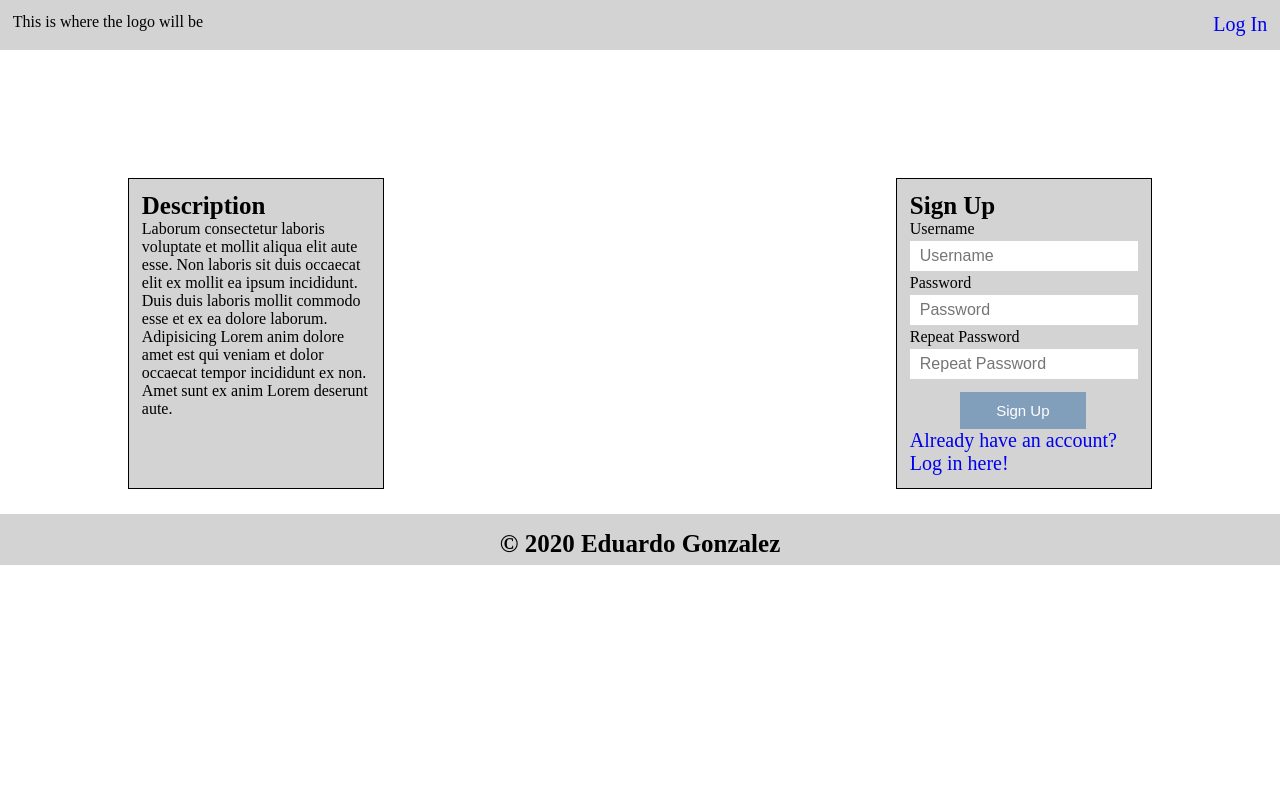
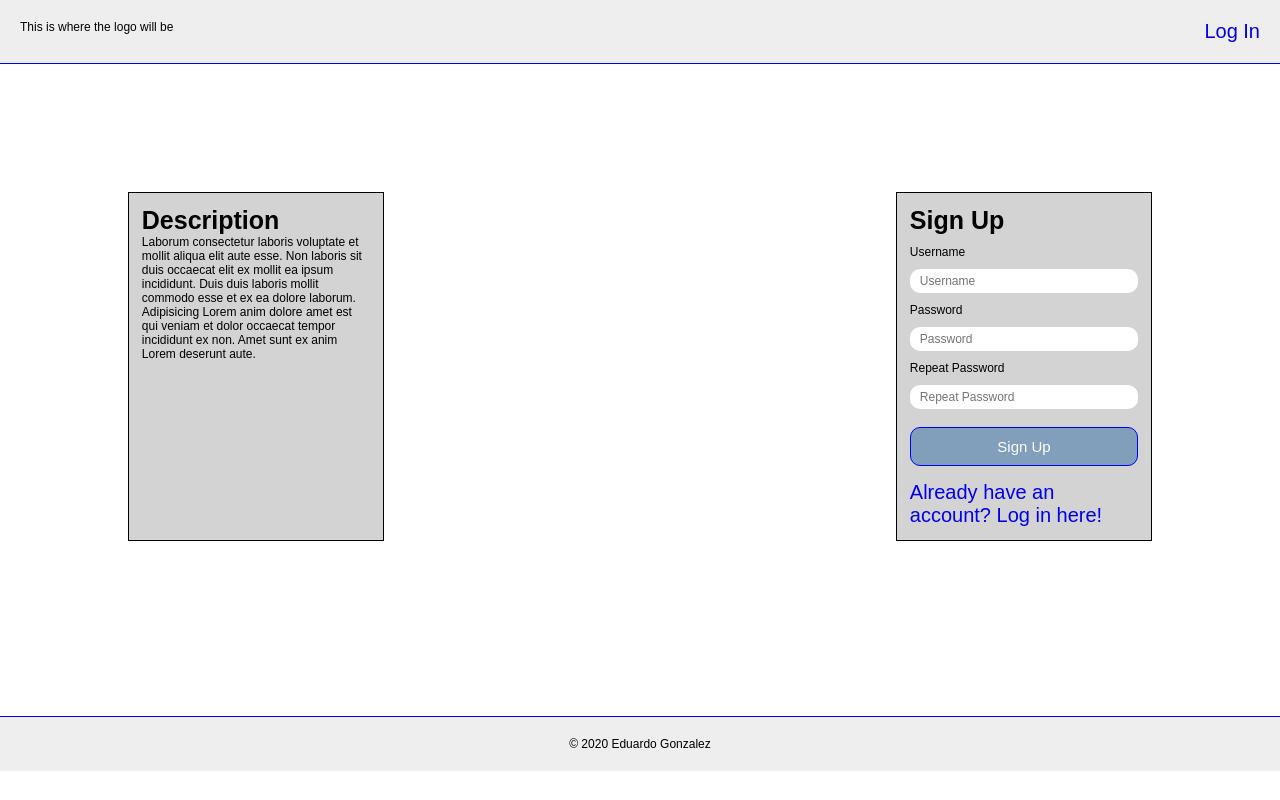
Before and after one commit to dcalamity/book-search-capstone-client, a React (Create React App) app: page / in a window 1280 px wide. Built offline with nearby package versions, Linux system fonts and the light colour scheme.

Commit message:
basic css structure

```diff
--- a/src/App.css
+++ /dev/null
@@ -1,38 +0,0 @@
-.App {
-  text-align: center;
-}
-
-.App-logo {
-  height: 40vmin;
-  pointer-events: none;
-}
-
-@media (prefers-reduced-motion: no-preference) {
-  .App-logo {
-    animation: App-logo-spin infinite 20s linear;
-  }
-}
-
-.App-header {
-  background-color: #282c34;
-  min-height: 100vh;
-  display: flex;
-  flex-direction: column;
-  align-items: center;
-  justify-content: center;
-  font-size: calc(10px + 2vmin);
-  color: white;
-}
-
-.App-link {
-  color: #61dafb;
-}
-
-@keyframes App-logo-spin {
-  from {
-    transform: rotate(0deg);
-  }
-  to {
-    transform: rotate(360deg);
-  }
-}
--- a/src/footer/Footer.js
+++ b/src/footer/Footer.js
@@ -3,13 +3,9 @@ import React from 'react';
 
 function Footer() {
   return (
-    <section>
-      <div className="footer">
-        <div className="ft-txt">
-          <h2>© 2020 Eduardo Gonzalez</h2>
-        </div>
-      </div>
-  </section>
+    <footer>
+          <p className="footertxt">© 2020 Eduardo Gonzalez</p>
+    </footer>
   );
 }
 
--- a/src/index.css
+++ b/src/index.css
@@ -51,17 +51,70 @@ body {
   margin: 0%;
   height: 100%;
   min-height: 100%;
+  font-family: Arial, Helvetica, sans-serif;
+  font-size: 12px;
 }
 
 a {
   font-size: 20px;
   text-decoration: none;
-  /* color: blue; */
+}
+
+a:hover {
+  text-decoration: underline;
+  color: red;
+}
+
+h1 {
+  font-size: 30px;
 }
 
 h2 {
   font-size:  25px;
 }
+
+h3 {
+  font-size: 20px;
+}
+
+h4 {
+  font-size: 15px;
+}
+
+form {
+  margin: 10px;
+  padding: 15px;
+  border: 1px solid grey;
+}
+
+label {
+  display: block;
+  width: 100%;
+  margin: 10px 0;
+}
+
+input {
+  display: block;
+  padding: 5px 10px;
+  margin: 3px 0px;
+  width: 100%;
+  border-radius: 10px;
+}
+
+button {
+  margin: 15px 0px;
+  background-color: rgba(7, 81, 150, 0.4);
+  color: white;
+  padding: 10px 12px;
+  text-align: center;
+  text-decoration: none;
+  font-size: 15px;
+  border: 1px solid blue;
+  border-radius: 10px;
+  width: 100%;
+}
+
+
 
 
 /* -------------------------------------
@@ -71,12 +124,13 @@ Header styles (Main Module)
 
 header {
   display: flex;
-  background-color: lightgrey;
-  /* margin: 2%; */
+  background-color: #EEE;
   justify-content: space-between;
-  height: 50px;
-  padding: 1%;
+  width: 100%;
+  padding: 20px;
+  border-bottom: 1px solid blue;
 }
+
 
 .link {
   display: flex;
@@ -204,12 +258,6 @@ input[type='comment'] {
   margin: 0%;
 }
 
-input {
-  width: 100%;
-  padding: 6px 10px;
-  margin: 3px 0;
-  box-sizing: border-box;
-}
 
 input.collection {
   width: 65%;
@@ -224,21 +272,6 @@ input.collection {
   flex-direction: column;
   padding: 1%;
 }
-.s-input, .s-button {
-  margin-top: 10px;
-  background-color: rgba(7, 81, 150, 0.4);
-  color: white;
-  padding: 10px 12px;
-  text-align: center;
-  text-decoration: none;
-  font-size: 15px;
-  border: none;
-  width: 55%;
-  margin-left: 22%;
-  margin-right: 22%;
-  position: relative;
-}
-
 
 
 
@@ -301,15 +334,13 @@ Footer styles (Main Module)
 (all the styles inside the < footer > tag)
 */
 
-.footer {
-  /* position: fixed; */
-  /* bottom: 0; */
-  background-color: lightgrey;
+footer {
+  background-color: #EEE;
   text-align: center;
-  height: 40px;
   width: 100%;
-  padding: 2%;
-  /* bottom: 0px; */
+  padding: 20px;
+  border-top: 1px solid blue;
+  margin-top: 150px;
 }
 
 .ft-txt {
```
